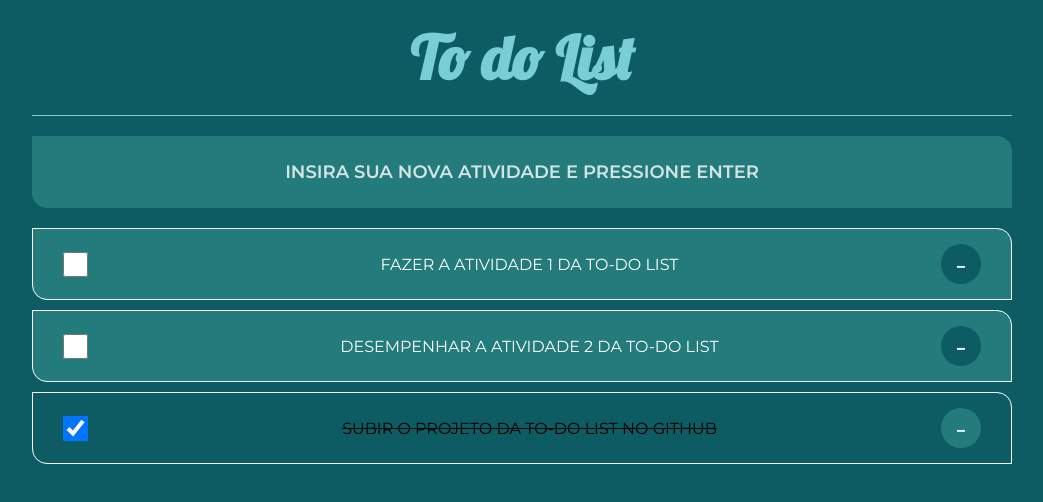
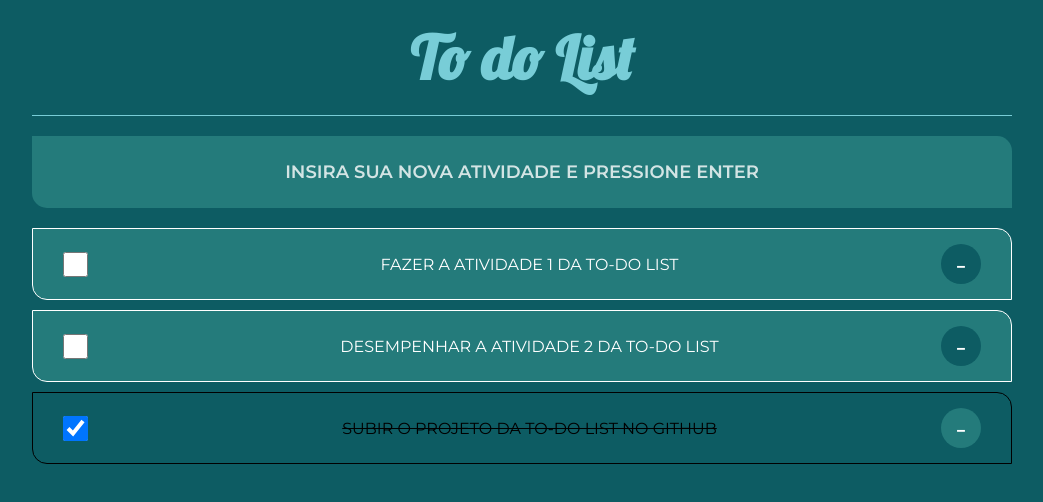
Before and after one commit to erickallandev/to-do-list, a React (Create React App) app: page / in a window 1280 px wide. Shown: the top 502 px of the page, without its empty margins (118-1161 px from the left). Built offline with nearby package versions, Linux system fonts and the light colour scheme.

Commit message:
build: changing border from done activities

```diff
--- a/src/components/ListItem/styled.ts
+++ b/src/components/ListItem/styled.ts
@@ -15,7 +15,7 @@ export const Container = styled.div(({done}:ContainerProps)=>(
     font-family: Montserrat;
     text-transform: uppercase;
     justify-content: space-between;
-    border: 1px solid white;
+    border: ${done? '1px solid black' : '1px solid white'};
 
     .removeButton {
         color: ${done? 'white' : 'white'};
```
